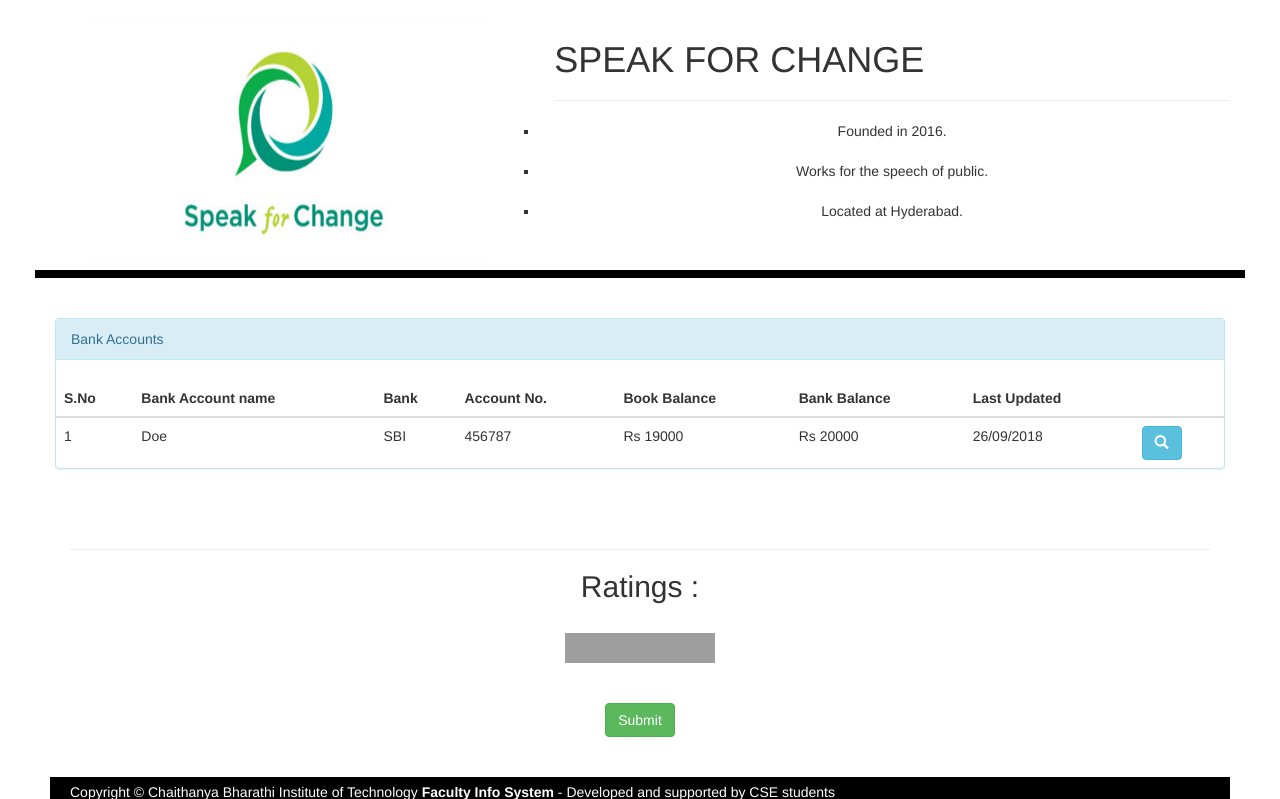
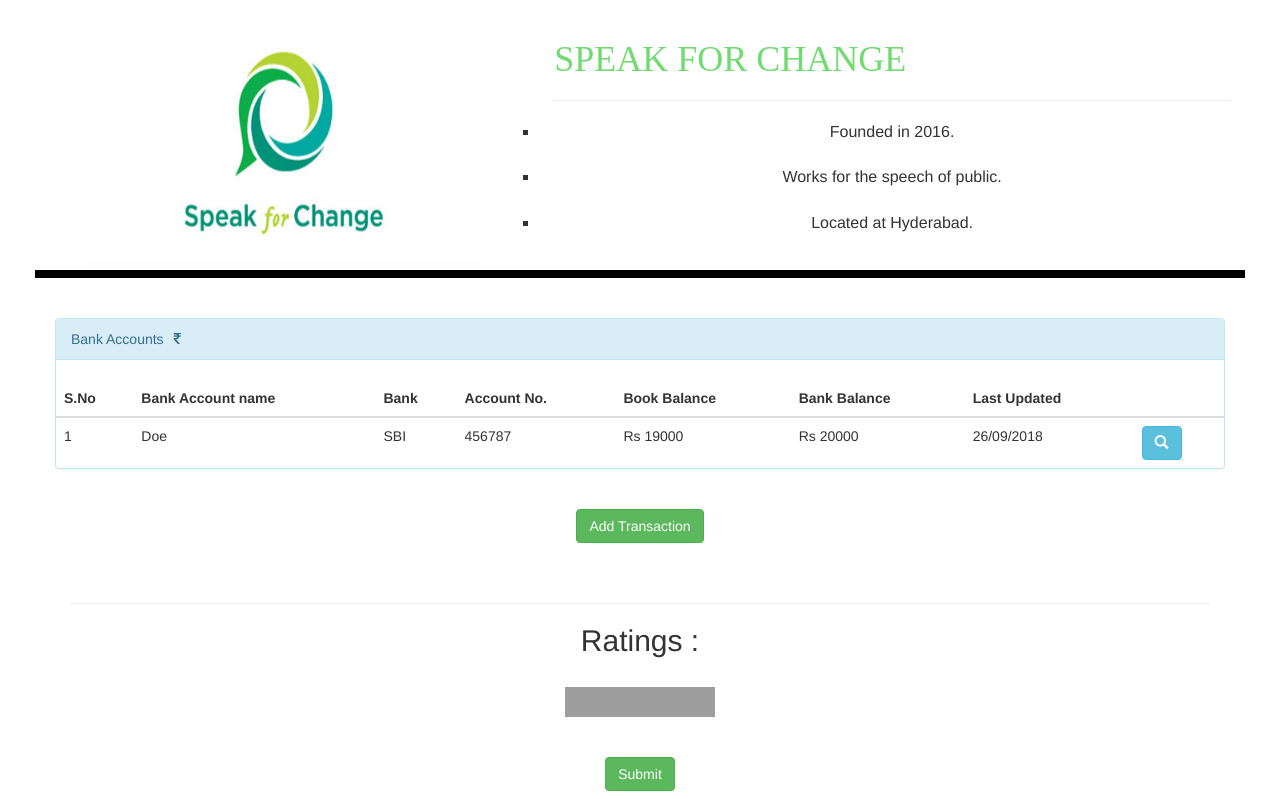
Before and after one commit to adityakuppa26/Funds-Tracking-AngelHack, a CodeIgniter app: page /database/index.php/home/speak in a window 1280 px wide. Shown: the part 101-900 px from the top of the page. Run offline with CodeIgniter, Linux system fonts and the light colour scheme; data that the repository does not hold is empty; some libraries are stand-ins or nearby versions; grey boxes are pictures that could not be loaded.

Commit message:
Update speak.php

```diff
--- a/application/views/pages/speak.php
+++ b/application/views/pages/speak.php
@@ -6,6 +6,8 @@
   <link rel="stylesheet" href="https://maxcdn.bootstrapcdn.com/bootstrap/3.3.7/css/bootstrap.min.css">
   <script src="https://ajax.googleapis.com/ajax/libs/jquery/3.3.1/jquery.min.js"></script>
   <script src="https://maxcdn.bootstrapcdn.com/bootstrap/3.3.7/js/bootstrap.min.js"></script>
+  <meta name="viewport" content="width=device-width, initial-scale=1">
+<link rel="stylesheet" href="https://cdnjs.cloudflare.com/ajax/libs/font-awesome/4.7.0/css/font-awesome.min.css">
 
   <link rel="stylesheet" type="text/css" href="
 <?php echo base_url()?>/assets/css/animate.css">
@@ -98,10 +100,10 @@ ul.b {
       <img src="
     <?php echo base_url()?>/assets/images/speak.jpg" style="width:400px;height:250px;" class="text-uppercase faded animated headShake">
     </div>
-    <div class="col-sm-7">
+    <div class="col-sm-7" style="font-family: oblique;color:#70db70">
       <h1 class="text-uppercase faded animated fadeInRight" align="left">Speak For Change<hr></h1>
    </div>
-     <ul class="b">
+     <ul class="b" style="font-size: 16px">
       <li> Founded in 2016.</li><br>
       <li> Works for the speech of public. </li><br>
       <li> Located at Hyderabad.</li>
@@ -113,7 +115,7 @@ ul.b {
 <div class="container">
   <div class="row">
     <div class="panel panel-info">
-    <div class="panel-heading"> Bank Accounts</div>
+    <div class="panel-heading"> Bank Accounts<i class="fa fa-inr" style="padding-left: 10px;"></i></div>
   <br>
   <table class="table table-hover">
     <thead>
@@ -143,6 +145,8 @@ ul.b {
   </table>
 </div>
   </div>
+  <br>
+ <div align="center"> <button class="btn btn-success">Add Transaction</button> </div>
 <br><br>
 <hr size="20">
 <h2 align="center">Ratings : </h2><br>
```
